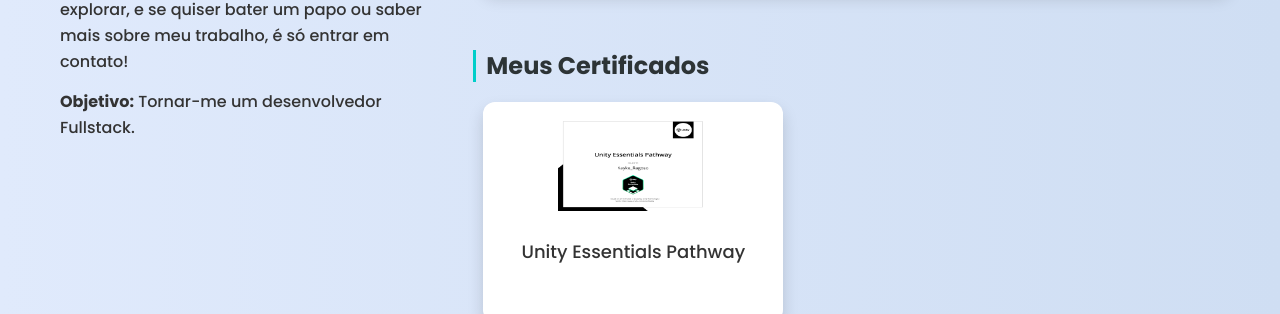
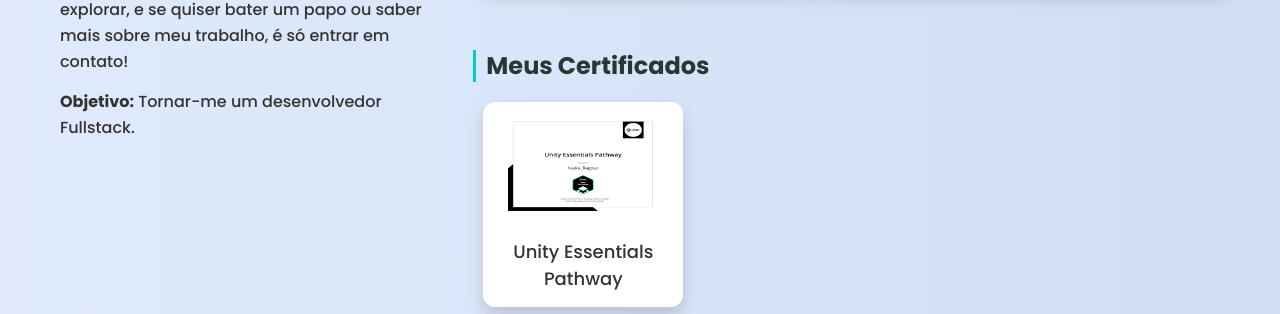
Before and after one commit to KaykeRagoso/Portfolio-Kayke-Ragoso, a plain HTML site: page index.html in a window 1280 px wide. Shown: the part 1256-1570 px from the top of the page. Drawn offline with Linux system fonts and the light colour scheme.

Commit message:
Update style.css

```diff
--- a/estilos/style.css
+++ b/estilos/style.css
@@ -145,8 +145,8 @@
 }
 
 .certificado {
-    width: 300px;
-    min-height: 220px;
+    width: 200px;
+    min-height: 100px;
 }
 
 .projeto {
```
